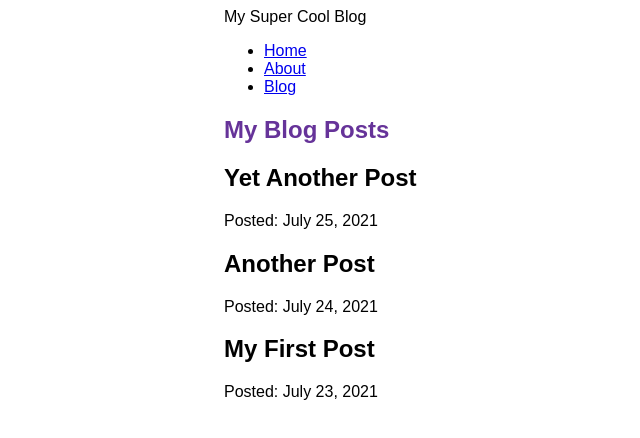
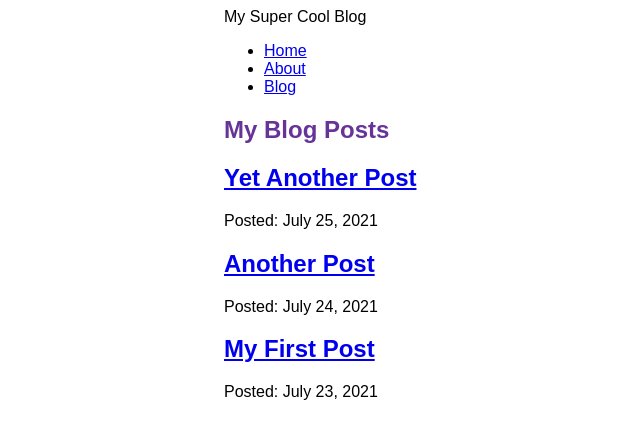
Before and after one commit to Arieseco/my-first-gatsby-site, a Gatsby site: page /blog in a window 1280 px wide. Shown: the whole page, without its empty margins (166-806 px from the left). Built offline with nearby package versions, Linux system fonts and the light colour scheme; Gatsby itself is replaced by a stand-in of ours.

Commit message:
make link blogs

```diff
--- a/src/pages/blog/index.jsx
+++ b/src/pages/blog/index.jsx
@@ -1,5 +1,5 @@
 import * as React from 'react'
-import { graphql } from 'gatsby'
+import { Link, graphql } from 'gatsby'
 import Layout from '../../components/layout'
 
 const BlogPage = ({ data }) => {
@@ -8,7 +8,11 @@
       {
         data.allMdx.nodes.map(node => (
           <article key={node.id}>
-            <h2>{node.frontmatter.title}</h2>
+            <h2>
+              <Link to={`/blog/${node.slug}`}>
+                {node.frontmatter.title}
+              </Link>
+            </h2>
             <p>Posted: {node.frontmatter.date}</p>
           </article>
         ))
@@ -26,6 +30,7 @@
           title
         }
         id
+        slug
       }
     }
   }
```
